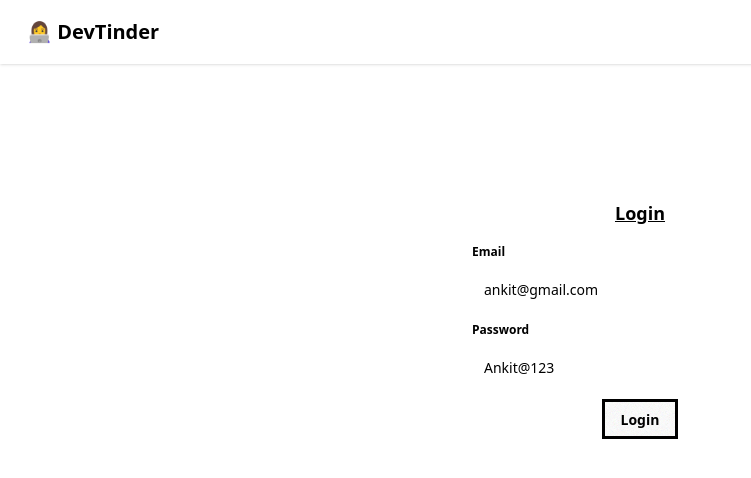
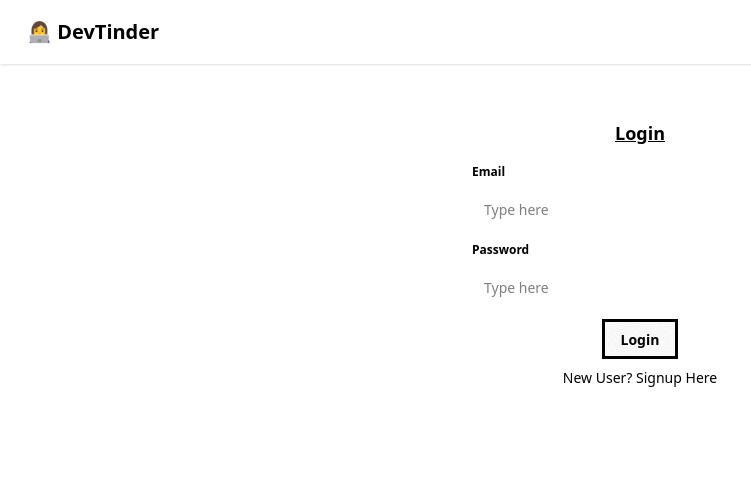
Before and after one commit to prajapati-priyanka/dev-tender-web, a React (Vite) app: page /login in a window 1280 px wide. Shown: the top 478 px of the page, without its empty margins (0-751 px from the left). Built offline with nearby package versions, Linux system fonts and the light colour scheme; no server answers.

Commit message:
Feat: Add Signup flow

```diff
--- a/src/components/Login.jsx
+++ b/src/components/Login.jsx
@@ -6,12 +6,16 @@ import { useNavigate } from "react-router";
 import { BASE_URL } from "../utils/constants";
 
 export const Login = () => {
-  const [email, setEmail] = useState("ankit@gmail.com");
-  const [password, setPassword] = useState("Ankit@123");
+  const [email, setEmail] = useState("");
+  const [password, setPassword] = useState("");
+  const [firstName, setFirstName] = useState("");
+  const [lastName, setlastName] = useState("");
+  const [isLoginPage, setIsLoginPage] = useState(true);
   const dispatch = useDispatch();
-  const naviagte = useNavigate();
+  const navigate = useNavigate();
 
-  const LOGIN_URL = BASE_URL + "login"
+  const LOGIN_URL = BASE_URL + "login";
+  const SIGNUP_URL = BASE_URL + "signup";
 
   const handleLogin = async () => {
     try {
@@ -25,18 +29,66 @@ export const Login = () => {
       );
 
       dispatch(addUser(response.data.data));
-      naviagte("/");
+      navigate("/");
+    } catch (error) {
+      console.error("Error Occurred: ", error.message);
+    }
+  };
+
+  const handleSignUp = async () => {
+    // signup code will be return here
+    try {
+      const response = await axios.post(
+        SIGNUP_URL,
+        {
+          firstName,
+          lastName,
+          email,
+          password,
+        },
+        { withCredentials: true }
+      );
+
+      dispatch(addUser(response.data.data));
+      navigate("/profile");
     } catch (error) {
       console.error("Error Occurred: ", error.message);
     }
   };
 
   return (
-    <div className="flex justify-center mt-28">
+    <div className="flex justify-center mt-8">
       <div className="card card-border bg-base-100 w-96 border-inherit">
         <div className="card-body">
-          <h2 className="card-title underline justify-center">Login</h2>
+          <h2 className="card-title underline justify-center">
+            {isLoginPage ? "Login" : "Signup"}
+          </h2>
           <div>
+            {!isLoginPage && (
+              <>
+                <fieldset className="fieldset">
+                  <legend className="fieldset-legend">First Name</legend>
+                  <input
+                    type="text"
+                    value={firstName}
+                    className="input"
+                    placeholder="Type here"
+                    onChange={(e) => setFirstName(e.target.value)}
+                  />
+                </fieldset>
+                <fieldset className="fieldset">
+                  <legend className="fieldset-legend">last Name</legend>
+                  <input
+                    type="text"
+                    value={lastName}
+                    className="input"
+                    placeholder="Type here"
+                    onChange={(e) => setlastName(e.target.value)}
+                  />
+                </fieldset>
+              </>
+            )}
+
             <fieldset className="fieldset">
               <legend className="fieldset-legend">Email</legend>
               <input
@@ -50,7 +102,7 @@ export const Login = () => {
             <fieldset className="fieldset">
               <legend className="fieldset-legend">Password</legend>
               <input
-                type="text"
+                type="password"
                 value={password}
                 className="input"
                 placeholder="Type here"
@@ -59,9 +111,22 @@ export const Login = () => {
             </fieldset>
           </div>
           <div className="card-actions justify-center">
-            <button className="btn btn-primary" onClick={handleLogin}>
-              Login
+            <button
+              className="btn btn-primary"
+              onClick={isLoginPage ? handleLogin : handleSignUp}
+            >
+              {isLoginPage ? "Login" : "SignUp"}
             </button>
+          </div>
+          <div className="text-center">
+            <p
+              className="cursor-pointer"
+              onClick={() => setIsLoginPage((prevVal) => !prevVal)}
+            >
+              {isLoginPage
+                ? "New User? Signup Here"
+                : "Existing User? Login Here"}
+            </p>
           </div>
         </div>
       </div>
```
